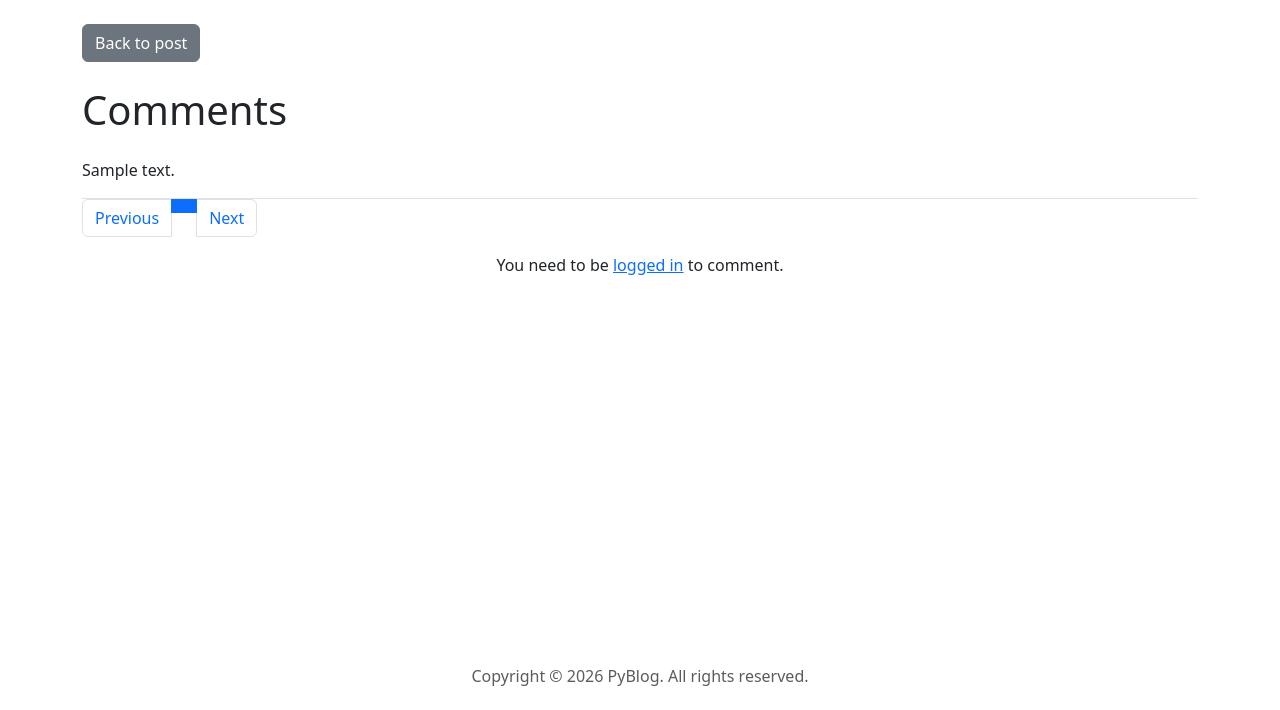
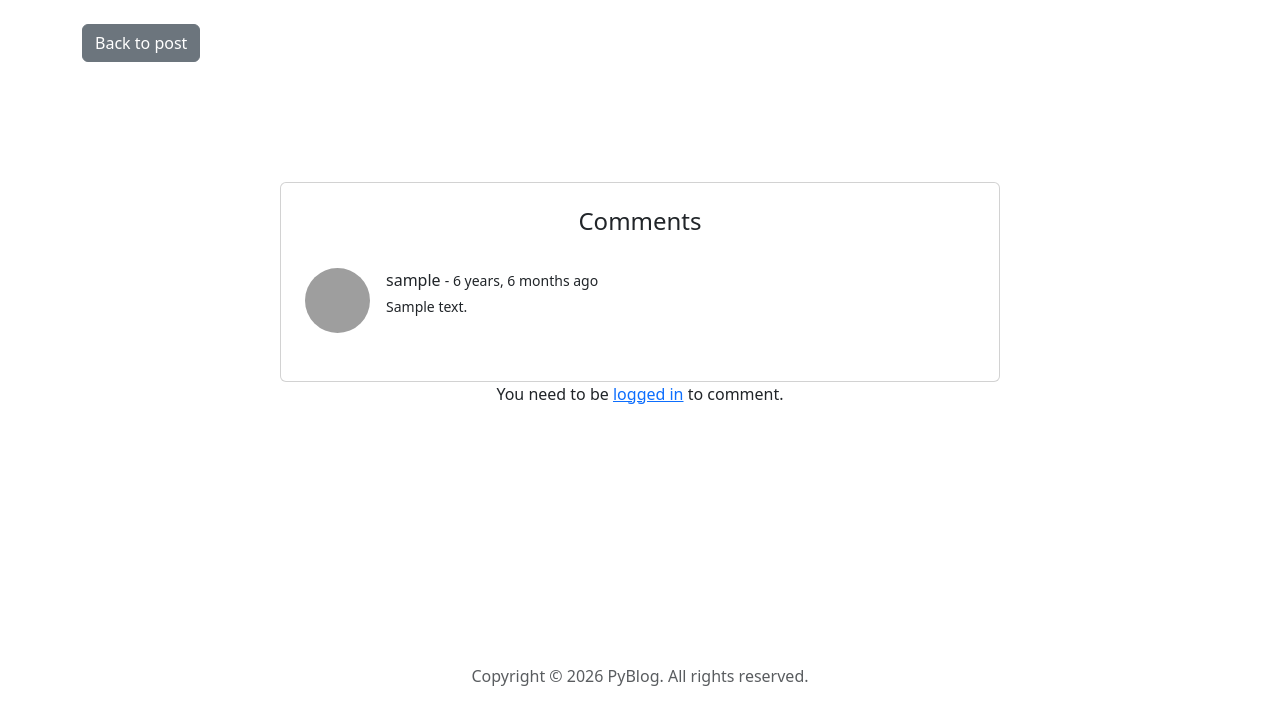
Before and after one commit to sounditbox/M3PyHunters, a Django app: page /blog/posts/1/comments/ in a window 1280 px wide. Shown: the part 72-782 px from the top of the page. Run offline with Django 5.2, Linux system fonts and the light colour scheme; tables that the repository leaves empty hold one stand-in row (values such as "Sample post"); grey boxes are pictures that could not be loaded.

Commit message:
feat: styled comments, register flow, authn on post create

```diff
--- a/apps/blog/templates/blog/comment_list.html
+++ b/apps/blog/templates/blog/comment_list.html
@@ -7,18 +7,43 @@
     <a class="btn btn-secondary mb-4" href="{% url 'blog:post_detail' post_id %}">
         Back to post
     </a>
-
-    <h1 class="display-6">Comments </h1>
+    <section class="gradient-custom">
+        <div class="container my-5 py-5">
+            <div class="row d-flex justify-content-center">
+                <div class="col-md-12 col-lg-10 col-xl-8">
+                    <div class="card">
+                        <div class="card-body p-4">
+                            <h4 class="text-center mb-4 pb-2">Comments</h4>
+                            <div class="row">
+                                <div class="col">
                                     {% for comment in comments.all %}
-        <div class="border-bottom py-3">
-            <p class="mb-0">{{ comment.content|linebreaksbr }}</p>
+                                        <div class="d-flex flex-start mb-4">
+                                            <img class="rounded-circle shadow-1-strong me-3"
+                                                 src="https://mdbcdn.b-cdn.net/img/Photos/Avatars/img%20(10).webp"
+                                                 alt="avatar" width="65"
+                                                 height="65"/>
+                                            <div class="flex-grow-1 flex-shrink-1">
+                                                <div>
+                                                    <div class="d-flex justify-content-between align-items-center">
+                                                        <p class="mb-1">
+                                                            {{ comment.author }}
+                                                            <span class="small">- {{ comment.created_at | timesince }} ago</span>
+                                                        </p>
                                                     </div>
-
+                                                    <p class="small mb-0">
+                                                        {{ comment.content|linebreaksbr}}
+                                                    </p>
+                                                </div>
+                                            </div>
+                                        </div>
                                     {% empty %}
                                         <p>No comments found.</p>
                                     {% endfor %}
-    {% include 'includes/pagination.html' %}
+                                </div>
 
+                            </div>
+                        </div>
+                    </div>
                 {% if user.is_authenticated %}
                     <h2 class="h4 mt-4">Create new comment</h2>
                     <form action="{% url 'blog:comments' post_id %}" class="d-flex flex-column" method="post">
@@ -31,4 +56,11 @@
                 {% endif %}
                 </div>
 
+            </div>
+
+        </div>
+    </section>
+
+</div>
+
 {% endblock %}
--- a/apps/blog/urls.py
+++ b/apps/blog/urls.py
@@ -13,6 +13,5 @@ urlpatterns = [
     path('posts/<int:post_id>/comments/', CommentListView.as_view(),
          name='comments'),
 
-    path('messages_example/', MessagesExampleView.as_view(), name='messages_example'),
 
 ]
--- a/apps/blog/views.py
+++ b/apps/blog/views.py
@@ -1,4 +1,6 @@
 from django.contrib import messages
+from django.contrib.auth.decorators import login_required
+from django.contrib.auth.mixins import LoginRequiredMixin
 from django.db.models import Count, Q, F
 from django.shortcuts import redirect, render
 from django.urls import reverse_lazy
@@ -42,7 +44,8 @@ class PostListView(ListView):
     paginate_by = 10
 
 
-class PostCreateView(MessagesOnFormProcessingMixin, CreateView):
+class PostCreateView(MessagesOnFormProcessingMixin, LoginRequiredMixin,
+                     CreateView):
     model = Post
     form_class = PostCreateForm
     success_url = reverse_lazy('blog:post_list')
@@ -55,6 +58,7 @@ class PostCreateView(MessagesOnFormProcessingMixin, CreateView):
         return super().form_valid(form)
 
 
+@login_required
 def post_create(request):
     form = PostCreateForm()
 
@@ -72,16 +76,6 @@ def post_create(request):
     return render(request, 'create_post.html', {'form': form})
 
 
-class MessagesExampleView(TemplateView):
-    template_name = 'blog/messages_example.html'
-
-    def post(self, request, *args, **kwargs):
-        selected = self.request.POST.get('message_type')
-        messages.add_message(self.request, 40, f'This is a {selected} message',
-                             extra_tags='alert alert-' + selected)
-        return redirect('blog:messages_example')
-
-
 class FeedbackView(SuccessMessageOnFormValidMixin, FormView):
     form_class = FeedbackForm
     success_url = reverse_lazy('blog:post_list')
@@ -94,7 +88,8 @@ class FeedbackView(SuccessMessageOnFormValidMixin, FormView):
         return super().form_valid(form)
 
 
-class PostDeleteView(MessagesOnFormProcessingMixin, DeleteView):
+class PostDeleteView(MessagesOnFormProcessingMixin, LoginRequiredMixin,
+                     DeleteView):
     model = Post
     success_url = reverse_lazy('blog:post_list')
     template_name = 'delete_post.html'
@@ -103,7 +98,8 @@ class PostDeleteView(MessagesOnFormProcessingMixin, DeleteView):
     error_message = 'Failed to delete post'
 
 
-class PostUpdateView(MessagesOnFormProcessingMixin, UpdateView):
+class PostUpdateView(MessagesOnFormProcessingMixin, LoginRequiredMixin,
+                     UpdateView):
     model = Post
     form_class = PostCreateForm
     success_url = reverse_lazy('blog:post_list')
@@ -136,4 +132,10 @@ class CommentListView(MessagesOnFormProcessingMixin, CreateView):
 
     def form_valid(self, form):
         form.instance.post_id = self.kwargs['post_id']
+        form.instance.author = self.request.user
         return super().form_valid(form)
+
+    def post(self, request, *args, **kwargs):
+        if not request.user.is_authenticated:
+            return redirect('users:login')
+        return super().post(request, *args, **kwargs)
--- a/apps/users/urls.py
+++ b/apps/users/urls.py
@@ -2,15 +2,16 @@ from django.contrib.auth.views import LogoutView, LoginView
 from django.urls import path, reverse_lazy
 
 from apps.users.forms import LoginForm
-from apps.users.views import register_view
+from apps.users.views import RegisterView
 
 app_name = 'users'
 
 urlpatterns = [
     path('login/', LoginView.as_view(
         template_name='users/login.html',
-        form_class=LoginForm
+        form_class=LoginForm,
+        redirect_field_name='next'
     ), name='login'),
-    path('register/', register_view, name='register'),
+    path('register/', RegisterView.as_view(), name='register'),
     path('logout/', LogoutView.as_view(next_page=reverse_lazy('blog:post_list')), name='logout'),
 ]
--- a/config/settings.py
+++ b/config/settings.py
@@ -1,7 +1,6 @@
 import os
 from pathlib import Path
 
-from django.conf.global_settings import LOGIN_REDIRECT_URL
 from django.contrib import messages
 from django.urls import reverse_lazy
 from dotenv import load_dotenv
@@ -116,6 +115,6 @@ MESSAGE_TAGS = {
     messages.WARNING: 'alert alert-warning',
     messages.INFO: 'alert alert-info'
 }
-
+LOGIN_URL = reverse_lazy('users:login')
 LOGIN_REDIRECT_URL = reverse_lazy('blog:post_list')
 LOGOUT_REDIRECT_URL = reverse_lazy('blog:post_list')
```
Also changed, not shown: apps/blog/templates/blog/post_detail.html (+6 -1 lines), apps/users/templates/users/register.html (added, +12 -0 lines), apps/users/views.py (+9 -7 lines). Lines whose indentation alone changed are shown as unchanged.
